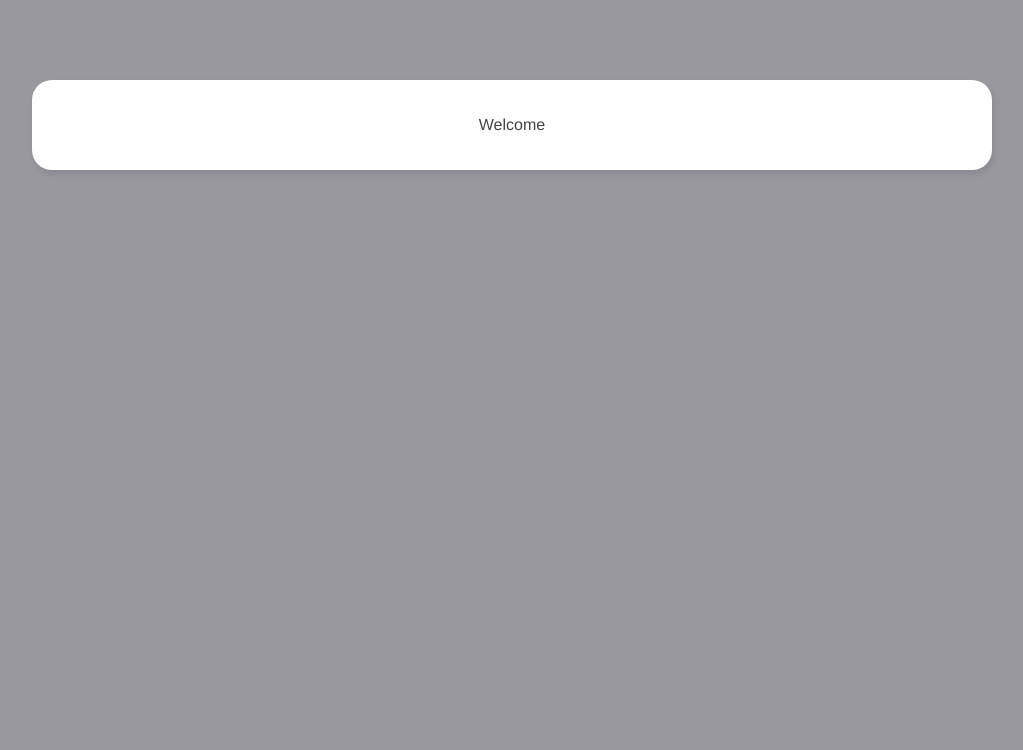
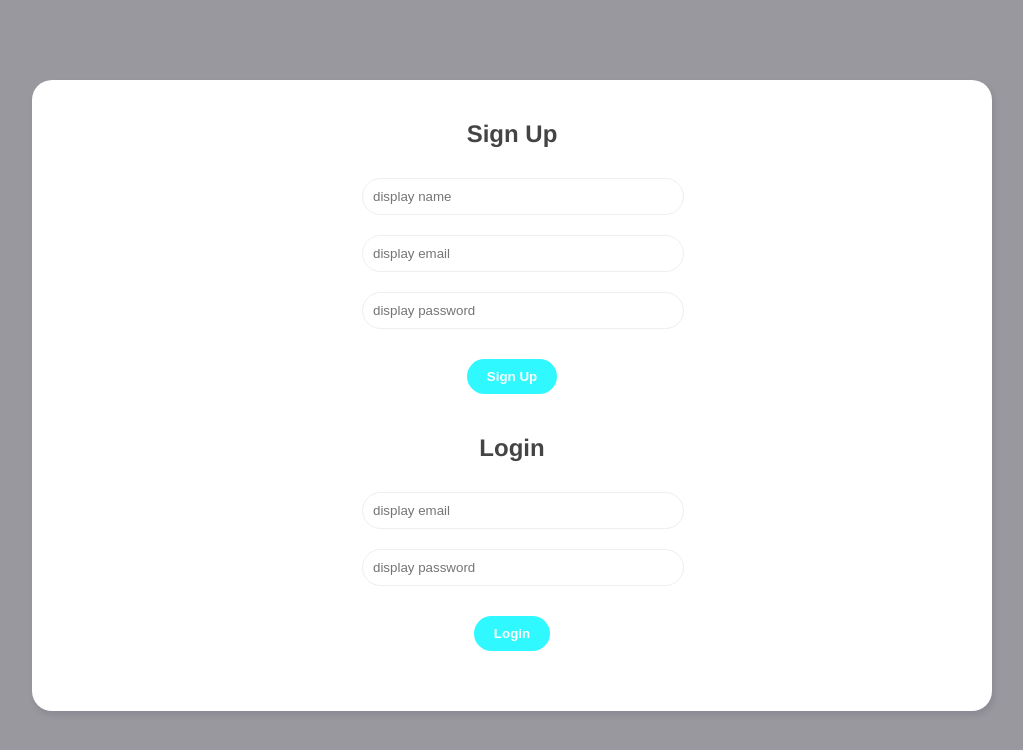
Before and after one commit to thazinmyint/LiveChatRoom, a Vue app: page / in a window 1280 px wide. Shown: the top 750 px of the page, without its empty margins (128-1151 px from the left). Built offline with nearby package versions, Linux system fonts and the light colour scheme.

Commit message:
make signup form and login form design

```diff
--- a/src/assets/global.css
+++ b/src/assets/global.css
@@ -17,7 +17,7 @@
   }
   button {
     text-decoration: none;
-    background: #5ae4ca;
+    background: rgb(47, 248, 255);
     color: white;
     font-weight: bold;
     border: 0;
--- /dev/null
+++ b/src/components/Login.vue
@@ -0,0 +1,28 @@
+<template>
+  <h2>Login</h2>
+  <form @submit.prevent="login">
+      <input type="email" placeholder="display email" v-model="email">
+      <input type="password" placeholder="display password" v-model="password">
+      <button>Login</button>
+  </form>
+</template>
+
+<script>
+import { ref } from '@vue/reactivity'
+export default {
+    setup(){
+        let email=ref("")
+        let password=ref("")
+
+        let login=()=>{
+            console.log(email.value,password.value)
+        }
+
+        return {email,password,login};
+    }
+}
+</script>
+
+<style>
+
+</style>
--- /dev/null
+++ b/src/components/Signup.vue
@@ -0,0 +1,30 @@
+<template>
+  <h2>Sign Up</h2>
+  <form @submit.prevent="signUp">
+      <input type="text" placeholder="display name" v-model="displayName">
+      <input type="email" placeholder="display email" v-model="email">
+      <input type="password" placeholder="display password" v-model="password">
+      <button>Sign Up</button>
+  </form>
+</template>
+
+<script>
+import { ref } from '@vue/reactivity'
+export default {
+    setup(){
+        let displayName=ref("")
+        let email=ref("")
+        let password=ref("")
+
+        let signUp=()=>{
+            console.log(displayName.value,email.value,password.value)
+        }
+
+        return {displayName,email,password,signUp};
+    }
+}
+</script>
+
+<style>
+
+</style>
--- a/src/firebase/config.js
+++ b/src/firebase/config.js
@@ -11,3 +11,6 @@
 
   firebase.initializeApp(firebaseConfig);
   let db=firebase.firestore();
+  let timestamp=firebase.firestore.FieldValue.serverTimestamp;
+
+  export {db,timestamp};
--- a/src/views/Welcome.vue
+++ b/src/views/Welcome.vue
@@ -1,11 +1,16 @@
 <template>
   <div class="welcome container">
-      <p>Welcome</p>
+      <Signup></Signup>
+      <Login></Login>
   </div>
 </template>
 
 <script>
+import Login from '../components/Login'
+import Signup from '../components/Signup'
 export default {
+  components: {
+    Login, Signup },
 
 }
 </script>
@@ -15,4 +20,30 @@
         text-align: center;
         padding: 20px 0;
     }
+    /* form styles */
+  .welcome form {
+    width: 300px;
+    margin: 20px auto;
+  }
+  /* .welcome label {
+    display: block;
+    margin: 20px 0 10px;
+  } */
+  .welcome input {
+    width: 100%;
+    padding: 10px;
+    border-radius: 20px;
+    border: 1px solid #eee;
+    outline: none;
+    color: #999;
+    margin: 10px auto;
+  }
+  .welcome span{
+    font-weight: bold;
+    text-decoration: underline;
+    cursor: pointer;
+  }
+  .welcome button {
+    margin: 20px auto;
+  }
 </style>
```
